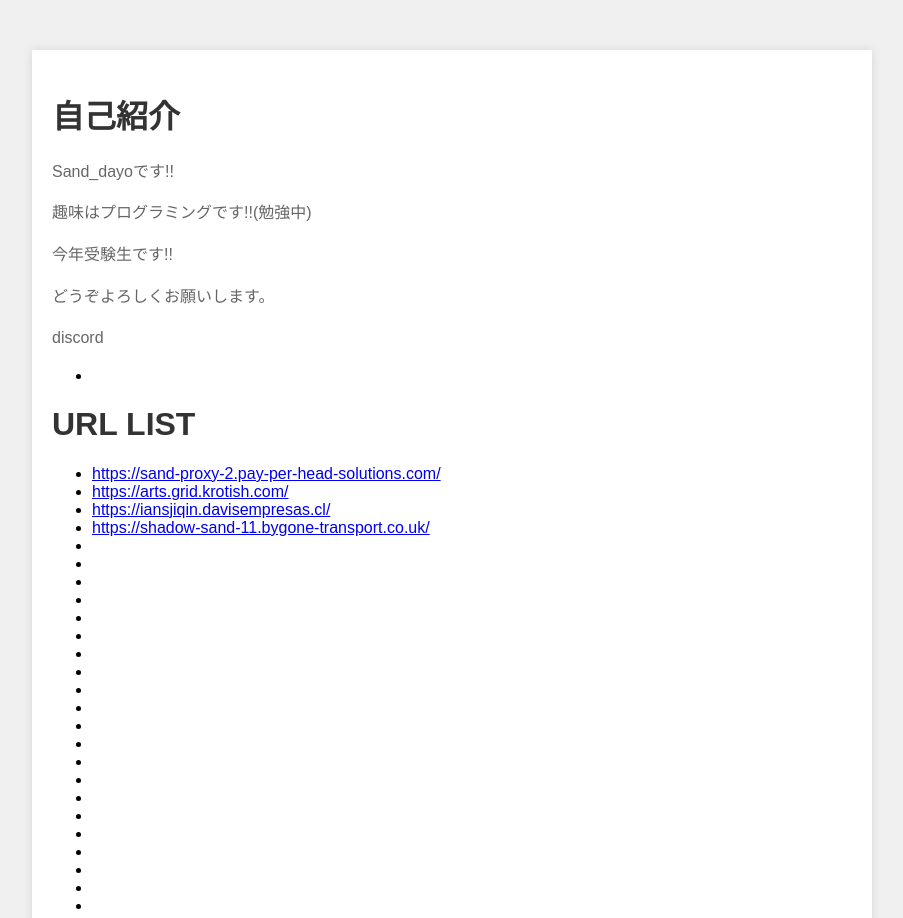
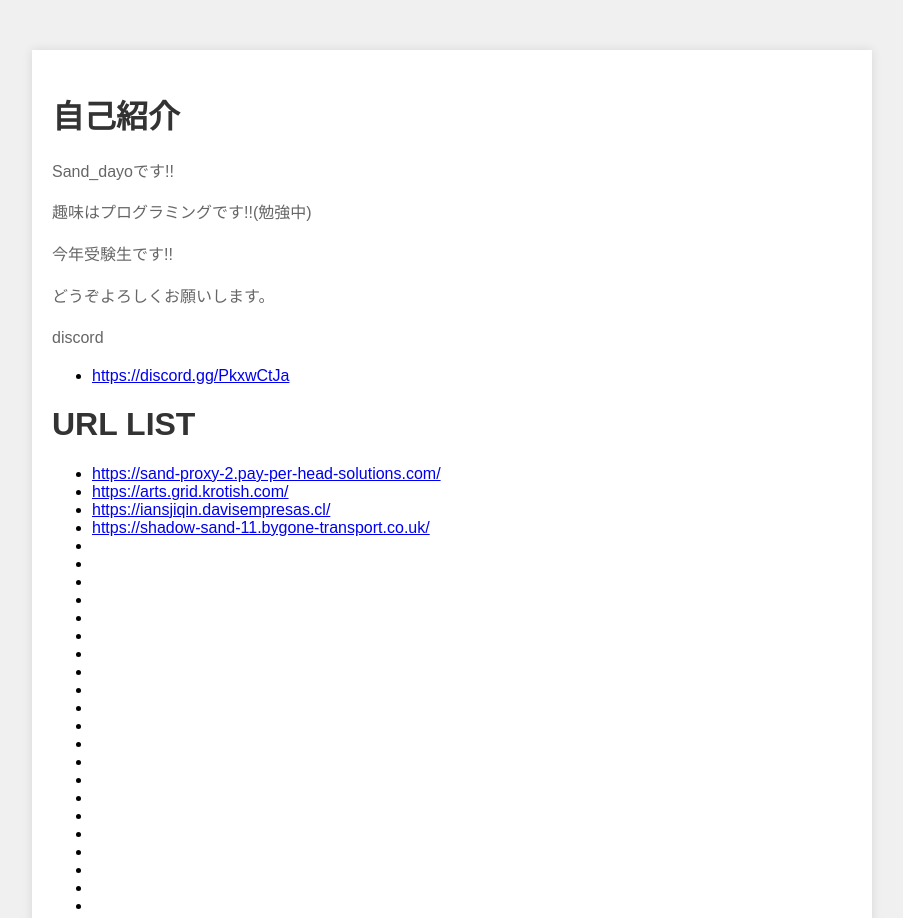
Before and after one commit to sandayo/sand-2024.github.io, a plain HTML site: page index.html in a window 1280 px wide. Shown: the top 918 px of the page, without its empty margins (188-1091 px from the left). Drawn offline with Linux system fonts and the light colour scheme.

Commit message:
Update index.html

```diff
--- a/index.html
+++ b/index.html
@@ -36,7 +36,7 @@
         <p>どうぞよろしくお願いします。</p>
         <p>discord</p>
         <ul>
-        <li><a href="https://discord.gg/PkxwCtJa/"></a></li>
+        <li><a href="https://discord.gg/PkxwCtJa">https://discord.gg/PkxwCtJa</a></li>
         </ul>
         <h1>URL LIST</h1>
         <ul>
```
